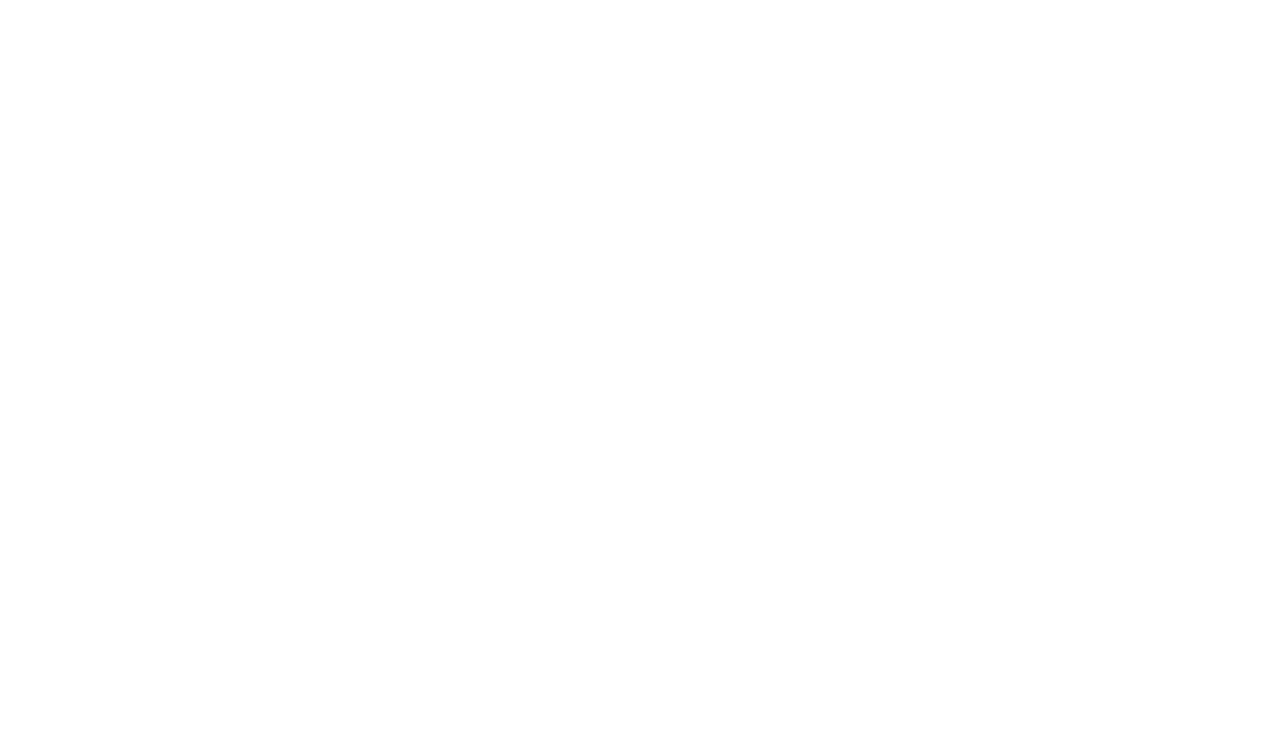
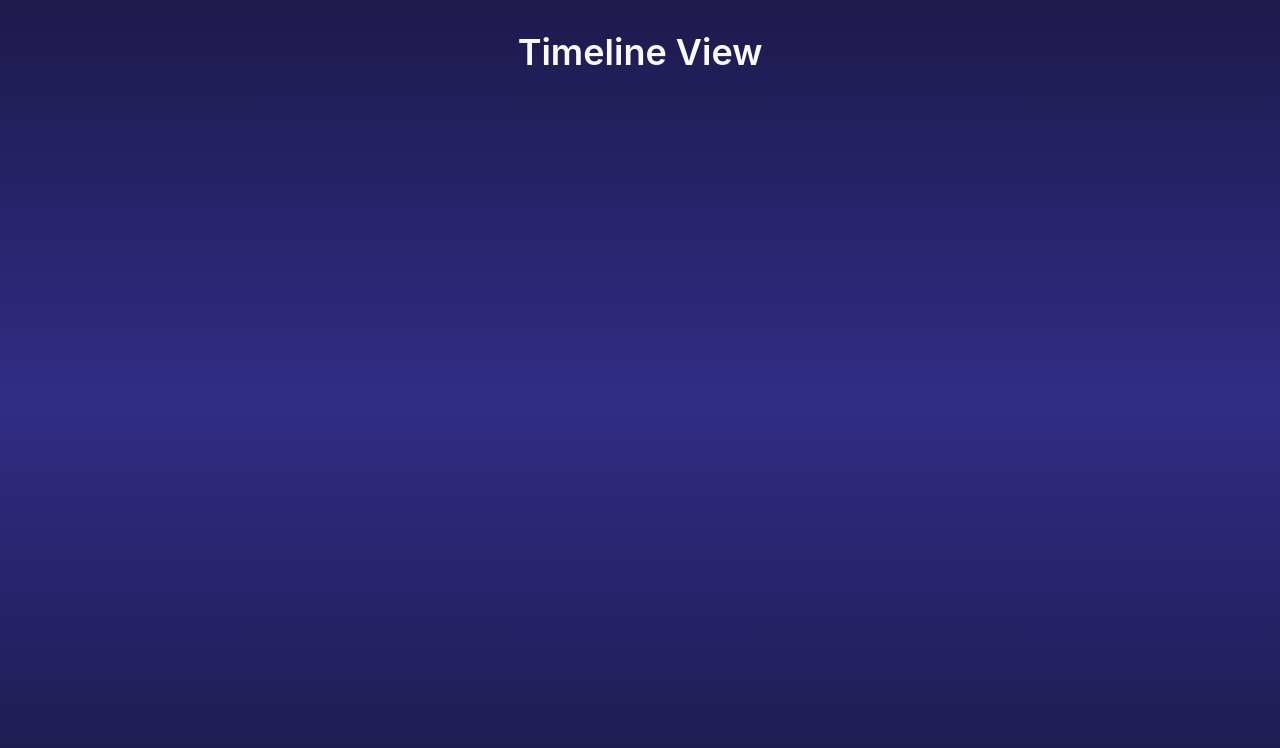
Before and after one commit to stanoz/timeline-view, a React (Vite) app in the folder react-frontend/: page / in a window 1280 px wide. Shown: the top 748 px of the page. Built offline with nearby package versions, Linux system fonts and the light colour scheme.

Commit message:
add header to layout, add styling

```diff
--- /dev/null
+++ b/react-frontend/src/layout/Header.tsx
@@ -0,0 +1,7 @@
+export default function Header() {
+    return (
+        <header>
+            <h1 className='text-center text-slate-50 text-4xl font-semibold mt-8'>Timeline View</h1>
+        </header>
+    )
+}
--- a/react-frontend/src/layout/Layout.tsx
+++ b/react-frontend/src/layout/Layout.tsx
@@ -1,9 +1,13 @@
 import {Outlet} from "react-router";
+import Header from "./Header.tsx";
 
 export default function Layout() {
     return (
-        <main>
-            <Outlet />
-        </main>
+        <div className='bg-linear-to-t from-indigo-950 via-indigo-900 to-indigo-950 flex flex-col w-screen h-screen'>
+            <Header/>
+            <main>
+                <Outlet/>
+            </main>
+        </div>
     );
 }
```
